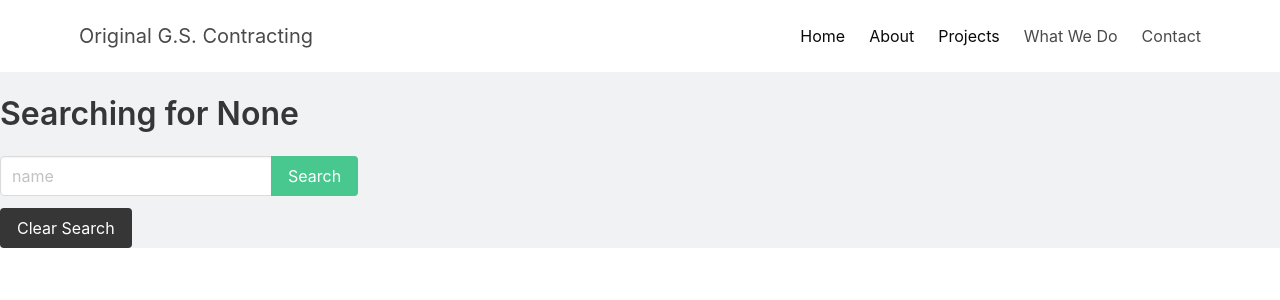
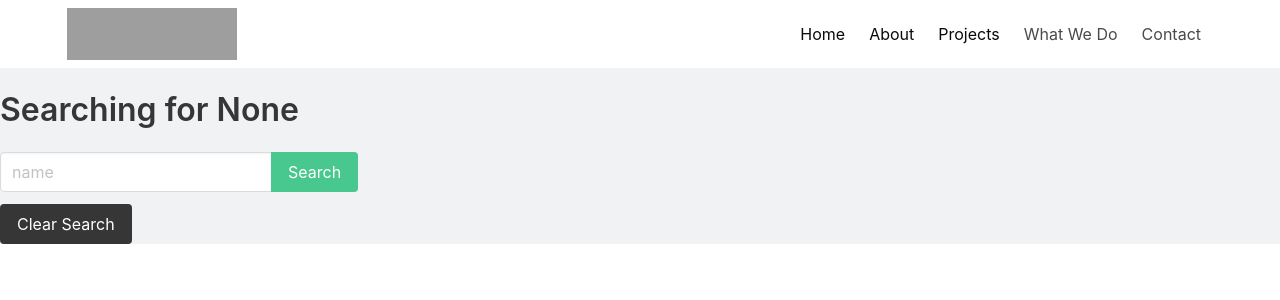
Before and after one commit to saybeeali/Original-GS-Contracting, a Django app: page /projects/ in a window 1280 px wide. Shown: the top 300 px of the page. Run offline with Django 4.2, Linux system fonts and the light colour scheme; data that the repository does not hold is empty; some libraries are stand-ins or nearby versions; grey boxes are pictures that could not be loaded.

Commit message:
fixing logo in navbar

```diff
--- a/main_app/static/styles/main.css
+++ b/main_app/static/styles/main.css
@@ -246,3 +246,19 @@ html,body {
   .promo-block .container {
     margin: 1rem 5rem;
   }
+
+  /* .navbar-logo {
+    height: 50px;
+    width: 180px;
+    border: 1px solid red;
+  } */
+
+  .navbar-brand {
+    position: relative;
+    background: url(https://i.imgur.com/S2t3knj.png);
+    width: 170px;
+    height: 15px;
+    background-size: cover;
+    background-repeat: no-repeat;
+    background-position: center;
+}
--- a/main_app/templates/base.html
+++ b/main_app/templates/base.html
@@ -38,9 +38,9 @@
         <nav class="navbar">
             <div class="container">
                 <div class="navbar-brand">
-                    <a class="navbar-item" href="../">
-                        {% comment %} <img src="../images/bulma.png" alt="Logo"> {% endcomment %}
-                        Original G.S. Contracting
+                    <a class="navbar-item" href="/">
+                        {% comment %} <img src="https://i.imgur.com/S2t3knj.png" alt="Logo"> {% endcomment %}
+                        {% comment %} Original G.S. Contracting {% endcomment %}
                     </a>
                     <span class="navbar-burger burger" data-target="navbarMenu">
                             <span></span>
```
